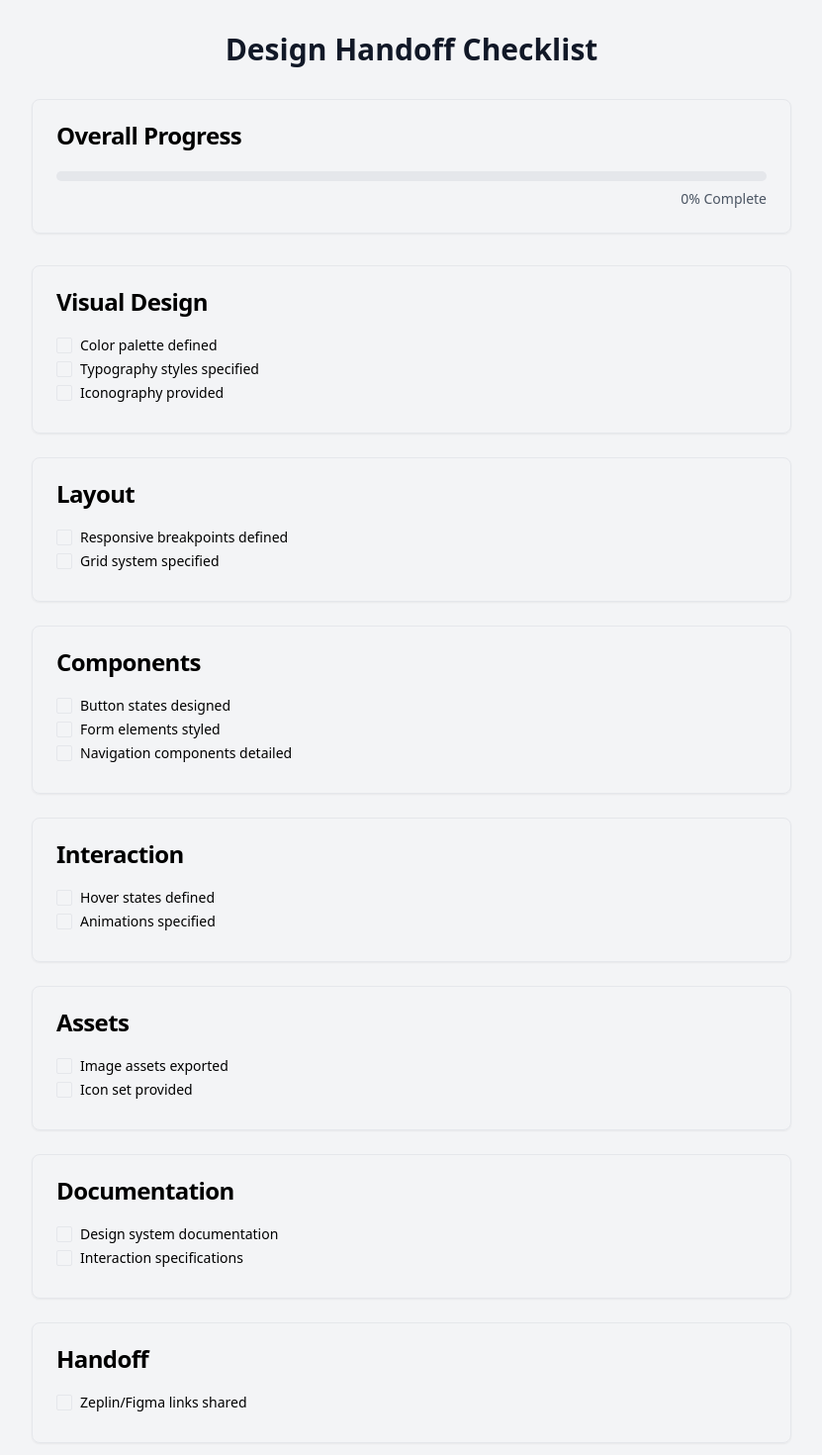
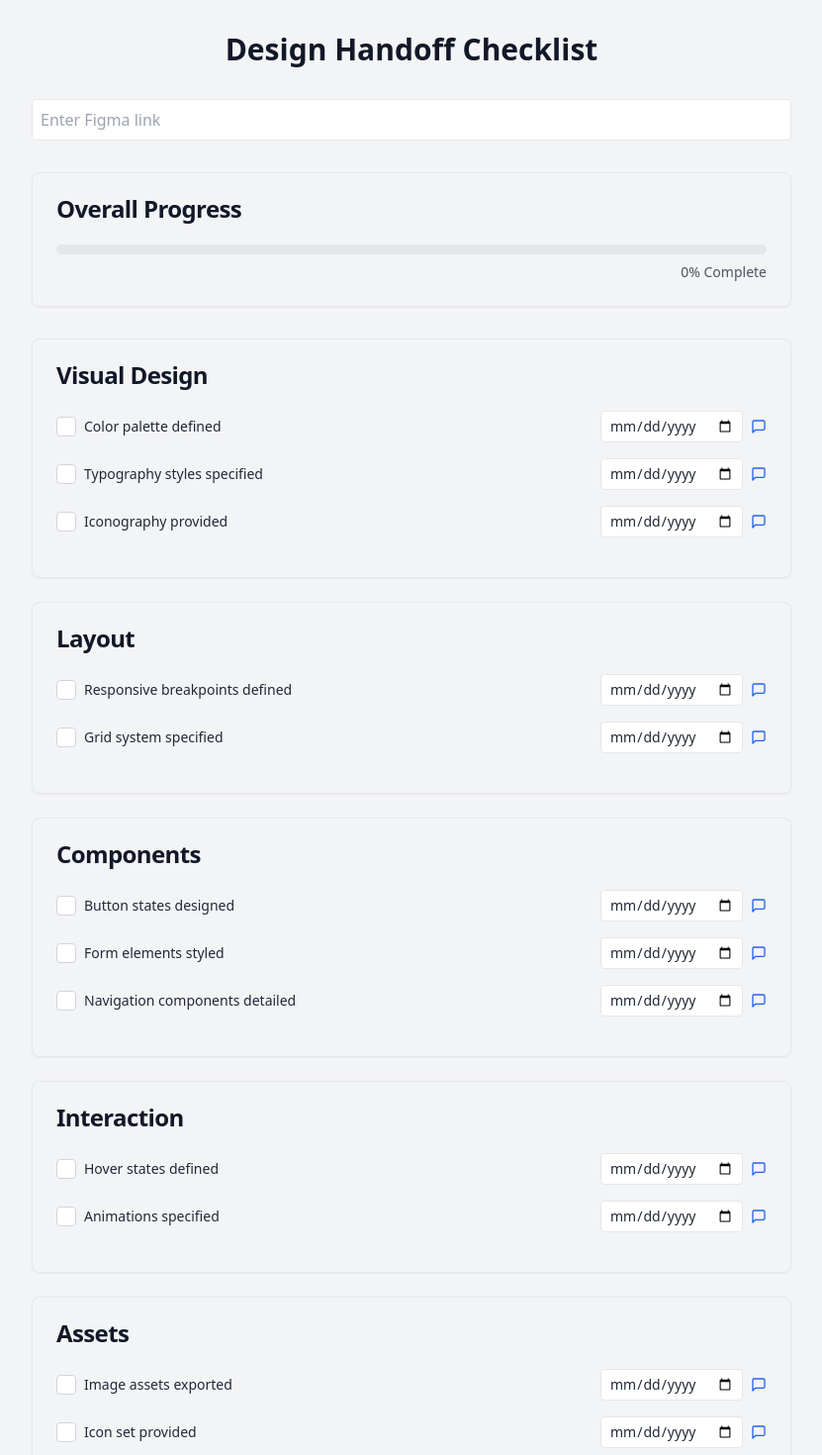
Before and after one commit to cellfade/design-handoff-checklist, a Next.js app: page / in a window 1280 px wide. Shown: the top 1470 px of the page at 99% size, without its empty margins (224-1055 px from the left). Built offline with nearby package versions, Linux system fonts and the light colour scheme.

Commit message:
Add deadlines, comments, and Figma link input

```diff
--- a/src/app/page.js
+++ b/src/app/page.js
@@ -1,49 +1,86 @@
 "use client";
 
 import React, { useState } from 'react';
-import { Check, X } from 'lucide-react';
-import { Card, CardHeader, CardTitle, CardContent } from '../components/ui/card';
-import { Checkbox } from '../components/ui/checkbox';
+import { Check, X, Calendar, MessageSquare } from 'lucide-react';
+import { Card, CardHeader, CardTitle, CardContent } from '@/components/ui/card';
 
-const checklist = [
-  { id: 1, category: 'Visual Design', item: 'Color palette defined' },
-  { id: 2, category: 'Visual Design', item: 'Typography styles specified' },
-  { id: 3, category: 'Visual Design', item: 'Iconography provided' },
-  { id: 4, category: 'Layout', item: 'Responsive breakpoints defined' },
-  { id: 5, category: 'Layout', item: 'Grid system specified' },
-  { id: 6, category: 'Components', item: 'Button states designed' },
-  { id: 7, category: 'Components', item: 'Form elements styled' },
-  { id: 8, category: 'Components', item: 'Navigation components detailed' },
-  { id: 9, category: 'Interaction', item: 'Hover states defined' },
-  { id: 10, category: 'Interaction', item: 'Animations specified' },
-  { id: 11, category: 'Assets', item: 'Image assets exported' },
-  { id: 12, category: 'Assets', item: 'Icon set provided' },
-  { id: 13, category: 'Documentation', item: 'Design system documentation' },
-  { id: 14, category: 'Documentation', item: 'Interaction specifications' },
-  { id: 15, category: 'Handoff', item: 'Zeplin/Figma links shared' },
+const initialChecklist = [
+  { id: 1, category: 'Visual Design', item: 'Color palette defined', deadline: '', comments: [] },
+  { id: 2, category: 'Visual Design', item: 'Typography styles specified', deadline: '', comments: [] },
+  { id: 3, category: 'Visual Design', item: 'Iconography provided', deadline: '', comments: [] },
+  { id: 4, category: 'Layout', item: 'Responsive breakpoints defined', deadline: '', comments: [] },
+  { id: 5, category: 'Layout', item: 'Grid system specified', deadline: '', comments: [] },
+  { id: 6, category: 'Components', item: 'Button states designed', deadline: '', comments: [] },
+  { id: 7, category: 'Components', item: 'Form elements styled', deadline: '', comments: [] },
+  { id: 8, category: 'Components', item: 'Navigation components detailed', deadline: '', comments: [] },
+  { id: 9, category: 'Interaction', item: 'Hover states defined', deadline: '', comments: [] },
+  { id: 10, category: 'Interaction', item: 'Animations specified', deadline: '', comments: [] },
+  { id: 11, category: 'Assets', item: 'Image assets exported', deadline: '', comments: [] },
+  { id: 12, category: 'Assets', item: 'Icon set provided', deadline: '', comments: [] },
+  { id: 13, category: 'Documentation', item: 'Design system documentation', deadline: '', comments: [] },
+  { id: 14, category: 'Documentation', item: 'Interaction specifications', deadline: '', comments: [] },
+  { id: 15, category: 'Handoff', item: 'Zeplin/Figma links shared', deadline: '', comments: [] },
 ];
 
-const ChecklistItem = ({ item, checked, onToggle }) => (
-  <div className="flex items-center space-x-2 mb-2">
-    <Checkbox
-      id={`checkbox-${item.id}`}
-      checked={checked}
-      onCheckedChange={() => onToggle(item.id)}
-    />
-    <label
-      htmlFor={`checkbox-${item.id}`}
-      className="text-sm font-medium leading-none peer-disabled:cursor-not-allowed peer-disabled:opacity-70"
-    >
-      {item.item}
-    </label>
+const ChecklistItem = ({ item, checked, onToggle, onDeadlineChange, onCommentAdd }) => (
+  <div className="text-gray-800">
+    <div className="flex items-center space-x-2 mb-4">
+      <div
+        className={`w-5 h-5 border border-gray-300 rounded flex items-center justify-center cursor-pointer ${checked ? 'bg-blue-500' : 'bg-white'}`}
+        onClick={() => onToggle(item.id)}
+      >
+        {checked && <Check size={14} color="white" />}
+      </div>
+      <label className="text-sm font-medium leading-none peer-disabled:cursor-not-allowed peer-disabled:opacity-70 flex-grow cursor-pointer" onClick={() => onToggle(item.id)}>
+        {item.item}
+      </label>
+      <input
+        type="date"
+        value={item.deadline}
+        onChange={(e) => onDeadlineChange(item.id, e.target.value)}
+        className="border rounded px-2 py-1 text-sm text-gray-800"
+      />
+      <button onClick={() => {
+        const comment = prompt('Enter a comment:');
+        if (comment) onCommentAdd(item.id, comment);
+      }} className="text-blue-600 hover:text-blue-800">
+        <MessageSquare size={16} />
+      </button>
+      {item.deadline && <Calendar size={16} className="text-gray-600" />}
+      {item.comments.length > 0 && <span className="text-sm text-gray-600">({item.comments.length})</span>}
+    </div>
+    {item.comments.length > 0 && (
+      <div className="ml-6 mt-2">
+        <h4 className="text-sm font-semibold text-gray-800">Comments:</h4>
+        <ul className="list-disc list-inside">
+          {item.comments.map((comment, index) => (
+            <li key={index} className="text-sm text-gray-700">{comment}</li>
+          ))}
+        </ul>
+      </div>
+    )}
   </div>
 );
 
 const DesignHandoffChecklist = () => {
+  const [checklist, setChecklist] = useState(initialChecklist);
   const [checkedItems, setCheckedItems] = useState({});
+  const [figmaLink, setFigmaLink] = useState('');
 
   const handleToggle = (id) => {
     setCheckedItems(prev => ({ ...prev, [id]: !prev[id] }));
+  };
+
+  const handleDeadlineChange = (id, date) => {
+    setChecklist(checklist.map(item =>
+      item.id === id ? { ...item, deadline: date } : item
+    ));
+  };
+
+  const handleCommentAdd = (id, comment) => {
+    setChecklist(checklist.map(item =>
+      item.id === id ? { ...item, comments: [...item.comments, comment] } : item
+    ));
   };
 
   const categories = [...new Set(checklist.map(item => item.category))];
@@ -60,9 +97,26 @@ const DesignHandoffChecklist = () => {
           Design Handoff Checklist
         </h1>
 
+        <div className="mb-8">
+          <input
+            type="text"
+            value={figmaLink}
+            onChange={(e) => setFigmaLink(e.target.value)}
+            placeholder="Enter Figma link"
+            className="w-full p-2 border rounded text-gray-800"
+          />
+          {figmaLink && (
+            <div className="mt-2 p-2 bg-white border rounded">
+              <a href={figmaLink} target="_blank" rel="noopener noreferrer" className="text-blue-600 hover:underline">
+                {figmaLink}
+              </a>
+            </div>
+          )}
+        </div>
+
         <Card className="mb-8">
           <CardHeader>
-            <CardTitle>Overall Progress</CardTitle>
+            <CardTitle className="text-gray-900">Overall Progress</CardTitle>
           </CardHeader>
           <CardContent>
             <div className="w-full bg-gray-200 rounded-full h-2.5">
@@ -80,7 +134,7 @@ const DesignHandoffChecklist = () => {
         {categories.map(category => (
           <Card key={category} className="mb-6">
             <CardHeader>
-              <CardTitle>{category}</CardTitle>
+              <CardTitle className="text-gray-900">{category}</CardTitle>
             </CardHeader>
             <CardContent>
               {checklist
@@ -91,6 +145,8 @@ const DesignHandoffChecklist = () => {
                     item={item}
                     checked={checkedItems[item.id] || false}
                     onToggle={handleToggle}
+                    onDeadlineChange={handleDeadlineChange}
+                    onCommentAdd={handleCommentAdd}
                   />
                 ))
               }
```
